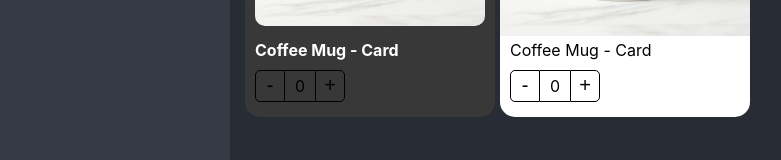
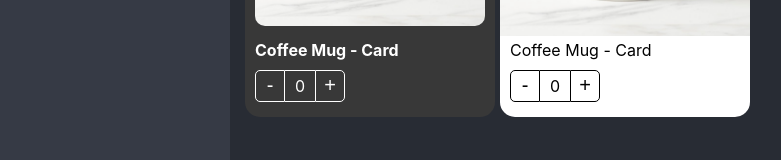
Before and after one commit to Newflaree/react-adv, a React (Create React App) app: page / in a window 1280 px wide. Shown: the part 311-471 px from the top of the page, without its empty margins (20-801 px from the left). Built offline with nearby package versions, Linux system fonts and the light colour scheme.

Commit message:
className en ProductButtons

```diff
--- a/src/02-component-patterns/components/ProductButtons.tsx
+++ b/src/02-component-patterns/components/ProductButtons.tsx
@@ -3,11 +3,15 @@ import { ProductContext } from "./ProductCard";
 // Styles and Assets
 import styles from '../styles/styles.module.css';
 
-export const ProductButtons = () => {
+interface Props {
+  className?: string;
+}
+
+export const ProductButtons = ({ className }: Props ) => {
   const { increaseBy, counter } = useContext( ProductContext );
 
   return(
-      <div className={ styles.buttonsContainer }>
+      <div className={ `${ styles.buttonsContainer } ${ className }` }>
         <button
           className={ styles.buttonMinus }
           onClick={ () => increaseBy( -1 ) }
--- a/src/02-component-patterns/pages/ShoppingPage.tsx
+++ b/src/02-component-patterns/pages/ShoppingPage.tsx
@@ -31,7 +31,7 @@ export const ShoppingPage = () => {
         >
           <ProductImage className='custom-image' />
           <ProductTitle className='text-white text-bold' />
-          <ProductButtons />
+          <ProductButtons className="custom-buttons" />
         </ProductCard>
 
         <ProductCard product={ product }>
--- a/src/02-component-patterns/styles/custom-styles.css
+++ b/src/02-component-patterns/styles/custom-styles.css
@@ -15,3 +15,8 @@
   padding: 10px;
   width: calc( 100% - 20px );
 }
+
+.custom-buttons button, .custom-buttons div {
+  border-color: white;
+  color: white;
+}
```
Also changed, not shown: src/02-component-patterns/interfaces/interfaces.ts (+4 -4 lines).
